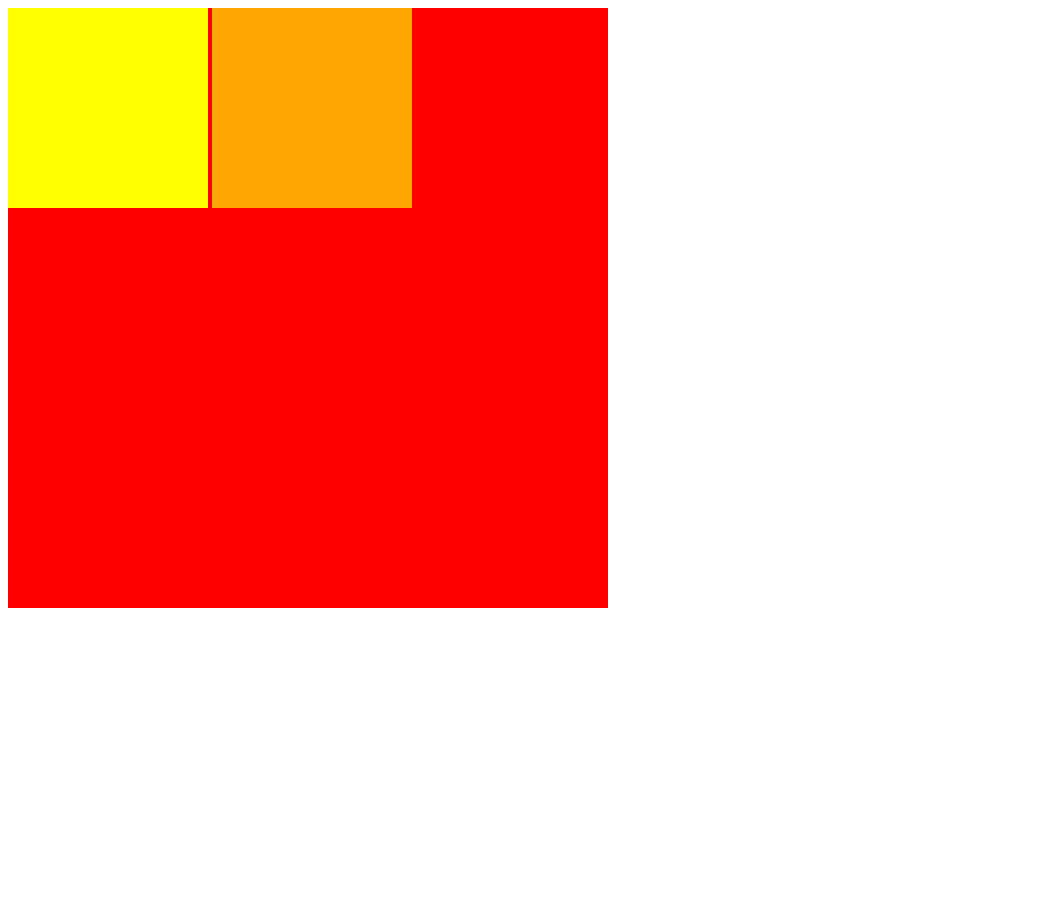
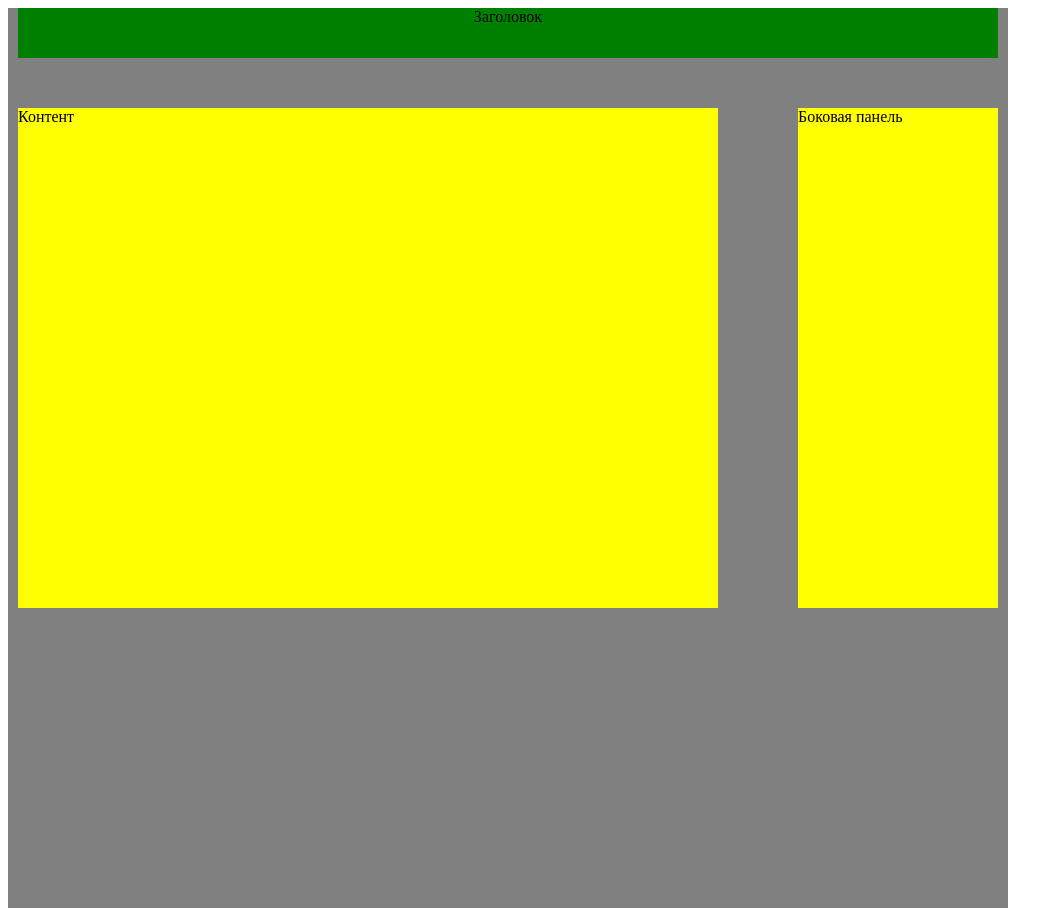
Before and after one commit to Eskylap/meganom_kino, a plain HTML site: page index.html in a window 1280 px wide. Shown: the whole page, without its empty margins (0-1063 px from the left). Before the commit the page ends 800 px from the top, so only its background shows below. Drawn offline with Linux system fonts and the light colour scheme.

Commit message:
создание стркутры сайта

```diff
--- a/index.html
+++ b/index.html
@@ -6,17 +6,21 @@
     <title>Title</title>
 </head>
 <body>
-<div id="red">
-
-    <div id="yellow">
+<div>
+    <div id="grey">
+        <div id="green">
+            Заголовок
+        </div>
+        <div id="yellow">
+            Контент
+        </div>
+        <div id="yellow1">
+            Боковая панель
+        </div>
 
     </div>
 
-    <div id="orange">
-
-    </div>
 
 </div>
-
 </body>
 </html>
--- a/style.css
+++ b/style.css
@@ -1,18 +1,39 @@
-#red {
-    width: 600px;
-    height: 600px;
-    background-color: red;
+#grey {
+    width: 1000px;
+    height: 900px;
+    background-color: grey;
 }
-
-#yellow {
+#green1 {
     width: 200px;
     height: 200px;
+    background-color: green;
+    text-align: center;
+
+}
+#yellow {
+    width: 700px;
+    height: 500px;
     background-color: yellow;
+    margin-left: 10px;
+    margin-top: 50px;
     display: inline-block;
+    float: left;
 }
-#orange {
-    background-color: orange;
+#yellow1 {
     width: 200px;
-    height: 200px;
+    height: 500px;
+    background-color: yellow;
+    margin-top: 50px;
     display: inline-block;
+    float: right;
+    margin-right: 10px;
 }
+#green {
+    text-align: center;
+    width: 98%;
+    height: 50px;
+    background-color: green;
+    display: block;
+    margin-left: 10px;
+
+}
```
